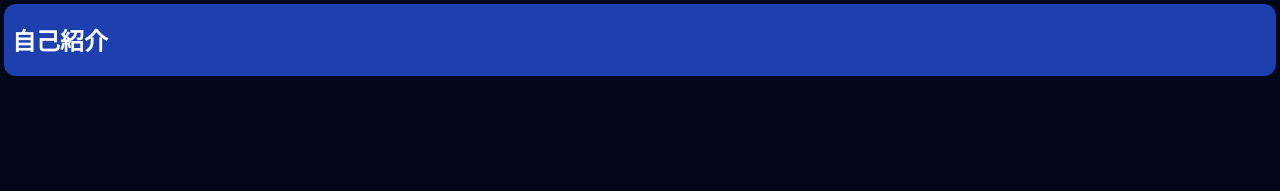
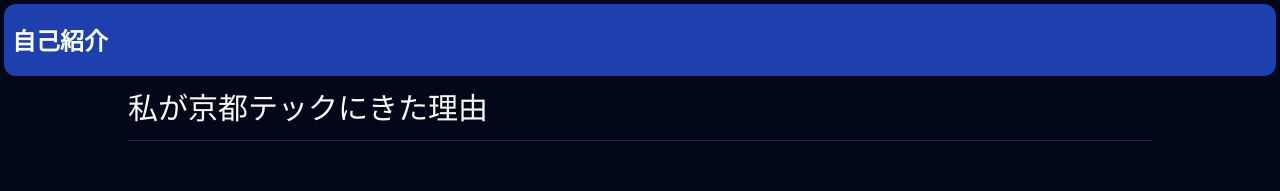
Before and after one commit to Shieru-ktc/about-me, a Next.js app: page /why-kyoto-tech in a window 1280 px wide. Before the commit this address had no page. Shown: the top 191 px of the page. Built offline with nearby package versions, Linux system fonts and the light colour scheme.

Commit message:
新しいページを作ったよ

```diff
--- /dev/null
+++ b/app/why-kyoto-tech/page.tsx
@@ -0,0 +1,11 @@
+const WhyDidIComeHere: React.FC = () => {
+  return (
+    <div>
+      <h1 className="text-3xl">私が京都テックにきた理由</h1>
+      <hr />
+
+    </div>
+  )
+};
+
+export default WhyDidIComeHere;
--- a/components/Header.tsx
+++ b/components/Header.tsx
@@ -24,16 +24,16 @@
     children: "よく来ない質問",
   },
   {
-    href: "/contact",
-    children: "お問い合わせ",
-  },
+    href: "/why-kyoto-tech",
+    children: "京都テックに来た理由"
+  }
 ];
 
 const Header: React.FC<PropsWithClassName> = ({ className }) => {
   return (
     <header
       className={twMerge(
-        "flex h-auto rounded-xl bg-blue-200 px-2 py-4 dark:bg-blue-800",
+        "flex h-auto rounded-xl bg-blue-200 px-2 py-4 dark:bg-blue-800 flex-col xl:flex-row",
         className,
       )}
     >
```
